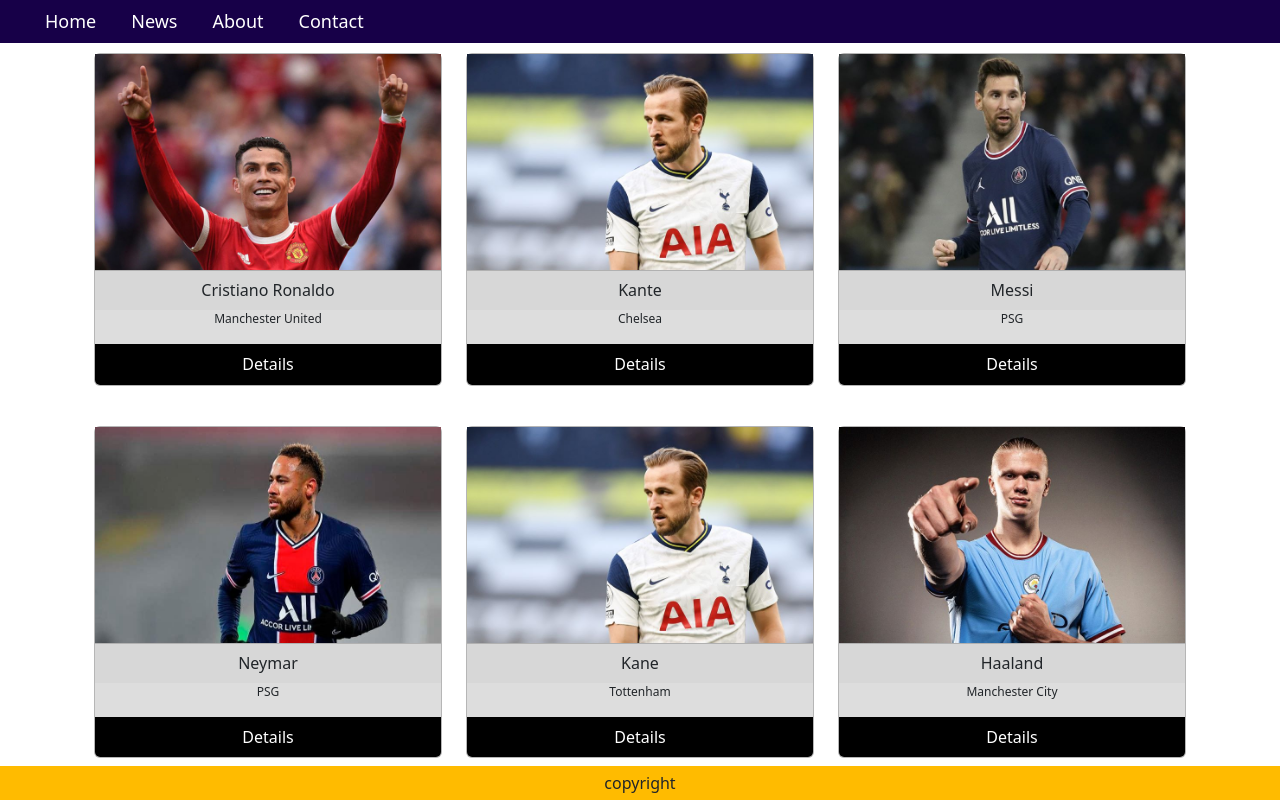
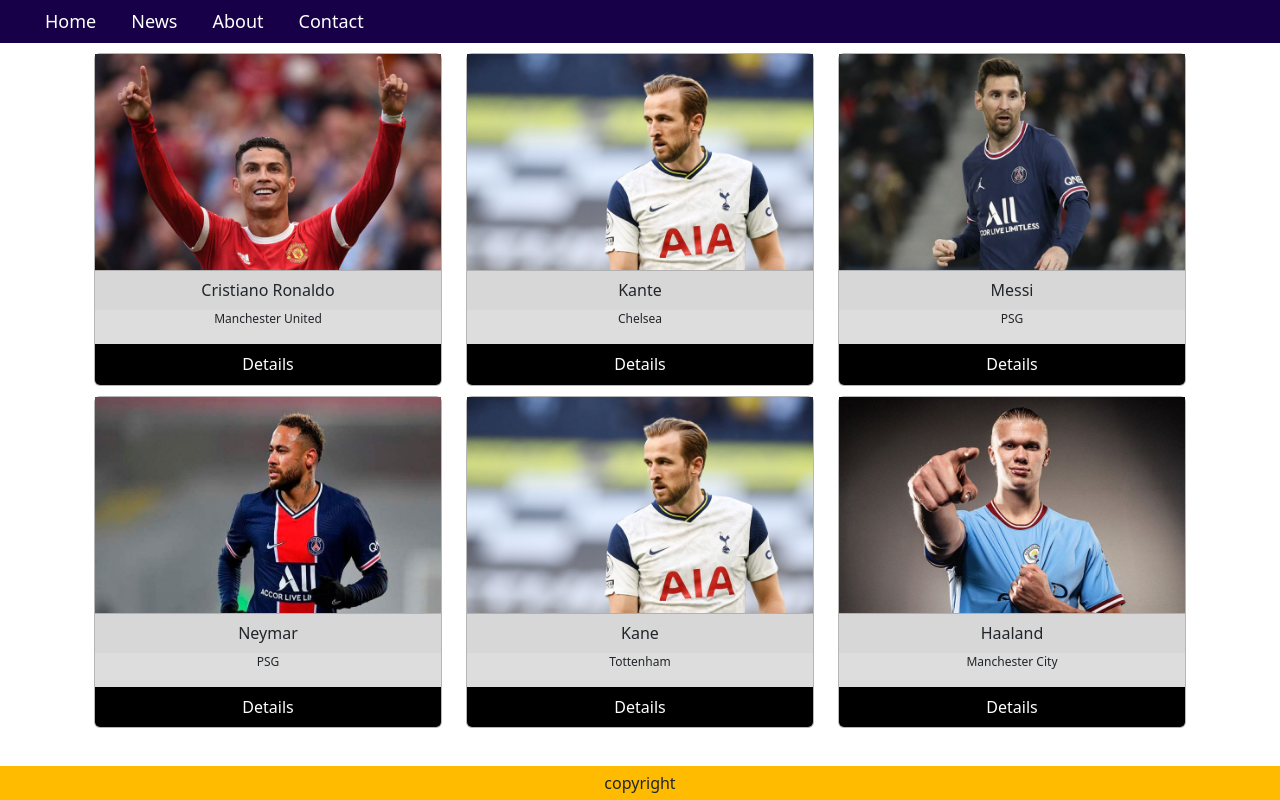
Before and after one commit to farleyngx/demoreact01, a React (Vite) app: page / in a window 1280 px wide. Built offline with nearby package versions, Linux system fonts and the light colour scheme.

Commit message:
3rd commit

```diff
--- a/src/App.css
+++ b/src/App.css
@@ -32,7 +32,7 @@
 } */
 
 .row {
-  margin: 10px 0 40px 0;
+  margin: 10px 0;
   padding: 0px;
 }
 
@@ -54,6 +54,10 @@
   color: white;
 }
 
+.container{
+  margin-bottom: 40px;
+}
+
 .footer p {
   background-color: rgb(255, 187, 0);
   margin: 0px;
```
